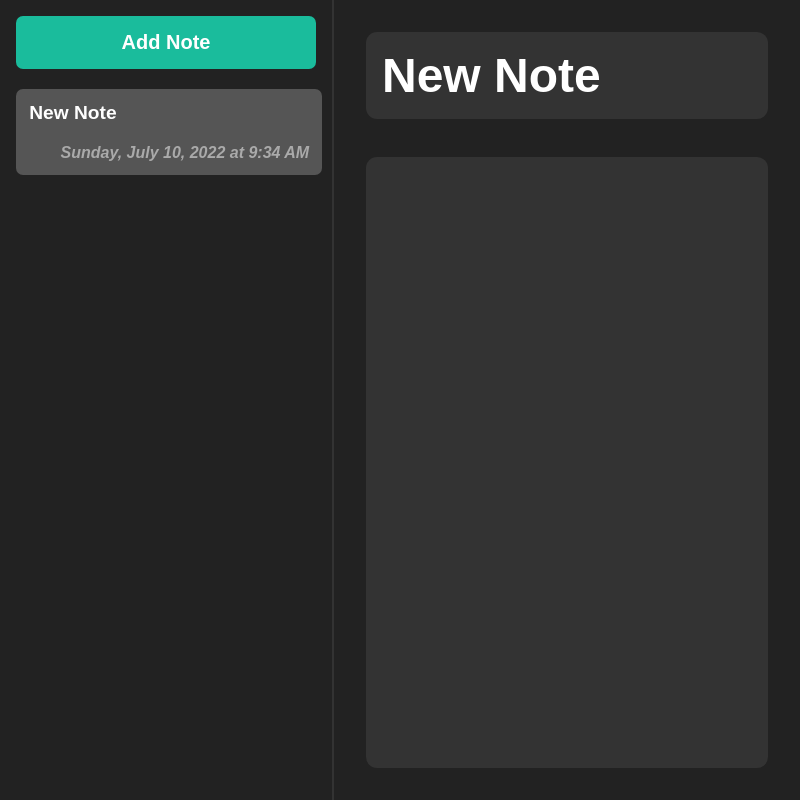
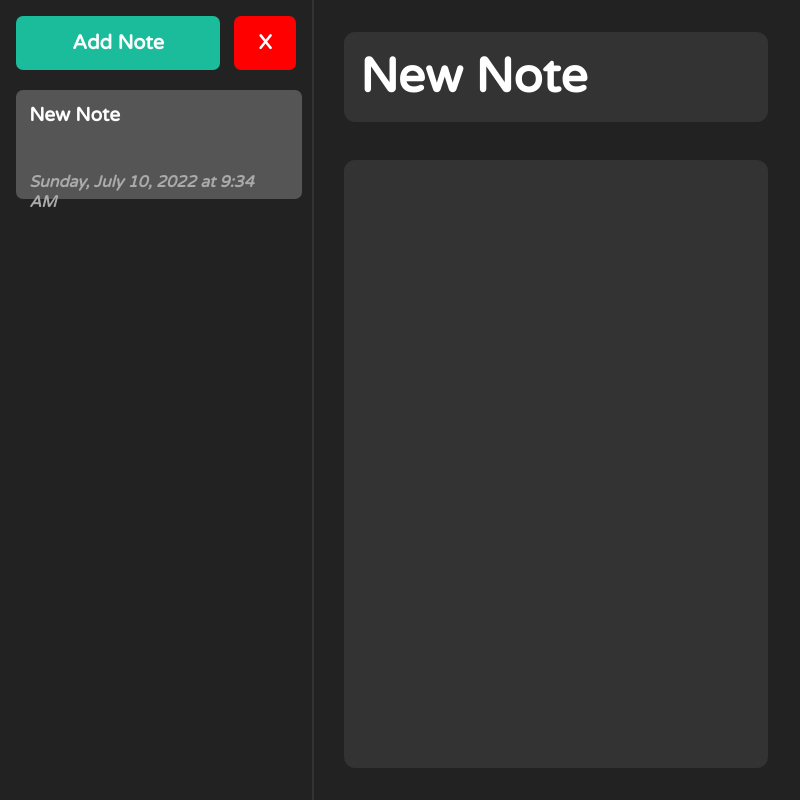
Before and after one commit to LokiLP66/moonlight, an Electron app: page src/index.html in a window 800 px wide. Both pictures are taken after a click on the button "Add Note". Drawn offline with Linux system fonts and the light colour scheme.

Commit message:
Add files via upload

```diff
--- a/src/css/main.css
+++ b/src/css/main.css
@@ -1,3 +1,5 @@
+@import url('https://fonts.googleapis.com/css2?family=Varela+Round&display=swap');
+
 html,
 body {
     height: 100vh;
@@ -9,20 +11,33 @@ body {
 }
 
 .notes {
-    display: flex;
     height: 100%;
+    display: grid;
+    grid-template-columns: 35% 65%;
+    grid-template-rows: 100%;
 }
 
 .notes * {
-    font-family: sans-serif;
+    font-family: 'Varela Round', sans-serif;
 }
 
 .notes__sidebar {
     border-right: 2px solid #333;
     flex-shrink: 0;
     overflow-y: auto;
-    padding: 1em;
-    width: 300px;
+    padding: 1rem;
+    width: 100%;
+    grid-column-start: 1;
+    grid-column-end: 2;
+    grid-row-start: 1;
+    grid-row-end: 2;
+}
+
+.buttons {
+    width: 100%;
+    display: grid;
+    grid-template-columns: 73% 5% 22%;
+    grid-template-rows: 100%;
 }
 
 .notes__add {
@@ -34,8 +49,30 @@ body {
     font-size: 1.25em;
     font-weight: bold;
     margin-bottom: 1em;
+    margin-right: 1em;
     padding: 0.75em 0;
     width: 100%;
+    grid-column-start: 1;
+    grid-column-end: 2;
+    grid-row-start: 1;
+    grid-row-end: 2;
+}
+
+.notes__remove {
+    background: red;
+    border: none;
+    border-radius: 7px;
+    color: #ffffff;
+    cursor: pointer;
+    font-size: 1.25em;
+    font-weight: bold;
+    margin-bottom: 1em;
+    padding: 0.75em 0;
+    width: 100%;
+    grid-column-start: 3;
+    grid-column-end: 4;
+    grid-row-start: 1;
+    grid-row-end: 2;
 }
 
 .notes__add:hover {
@@ -48,6 +85,10 @@ body {
     border-radius: 7px;
     width: 100%;
     padding: 0.2rem;
+    margin-bottom: 1em;
+    display: grid;
+    grid-template-columns: 90% 10%;
+    grid-template-rows: 33.3% 33.3% 33.3%;
 }
 
 .notes__list-item--selected {
@@ -67,23 +108,60 @@ body {
 
 .notes__small-title {
     font-size: 1.2em;
+    grid-column-start: 1;
+    grid-column-end: 2;
+    grid-row-start: 1;
+    grid-row-end: 2;
 }
 
 .notes__small-body {
     padding: 0 10px;
+    grid-column-start: 1;
+    grid-column-end: 2;
+    grid-row-start: 2;
+    grid-row-end: 3;
 }
 
 .notes__small-updated {
     color: #aaaaaa;
     font-style: italic;
+    text-align: left;
+    grid-column-start: 1;
+    grid-column-end: 2;
+    grid-row-start: 3;
+    grid-row-end: 4;
+}
+
+.notes__small-delet {
     text-align: right;
+    margin: 0;
+    padding-left: 25%;
+    padding-right: 25%;
+    align-items: center;
+    height: 100%;
+    width: auto;
+    background: red;
+    border-radius: 7px;
+    display: none;
+    grid-column-start: 2;
+    grid-column-end: 3;
+    grid-row-start: 1;
+    grid-row-end: 4;
+}
+
+.notes__list-item:hover .notes__small-delet {
+    display: inline-flex;
 }
 
 .notes__preview {
     display: flex;
     flex-direction: column;
-    padding: 2rem 4rem 2rem 2rem;
+    padding: 2rem 4rem 2rem 4rem;
     flex-grow: 1;
+    grid-column-start: 2;
+    grid-column-end: 3;
+    grid-row-start: 1;
+    grid-row-end: 2;
 }
 
 .notes__title,
--- a/src/index.html
+++ b/src/index.html
@@ -10,10 +10,14 @@
 <body>
     <div class="notes" id="app">
         <div class="notes__sidebar">
-            <button class="notes__add" type="button">Add Note</button>
+            <div class="buttons">
+                <button class="notes__add" type="button">Add Note</button>
+                <button class="notes__remove" type="button">X</button>
+            </div>
             <div class="notes__list">
                 <div class="notes__list-item notes__list-item--selected">
                     <div class="notes__small-title">Lecture Notes</div>
+                    <div class="notes__small-delet">X</div>
                     <div class="notes__small-body">I learnt nothing today.</div>
                     <div class="notes__small-updated">Thursday 3:30pm</div>
                 </div>
--- a/src/js/NotesView.js
+++ b/src/js/NotesView.js
@@ -7,7 +7,10 @@ export default class NotesView {
         this.onNoteDelete = onNoteDelete;
         this.root.innerHTML = `
             <div class="notes__sidebar">
-                <button class="notes__add" type="button">Add Note</button>
+                <div class="buttons">
+                    <button class="notes__add" type="button">Add Note</button>
+                    <button class="notes__remove" type="button">X</button>
+                </div>
                 <div class="notes__list"></div>
             </div>
             <div class="notes__preview">
@@ -17,11 +20,22 @@ export default class NotesView {
         `;
 
         const btnAddNote = this.root.querySelector(".notes__add");
+        const btnRemoveNote = this.root.querySelector(".notes__remove");
         const inpTitle = this.root.querySelector(".notes__title");
         const inpBody = this.root.querySelector(".notes__body");
 
         btnAddNote.addEventListener("click", () => {
             this.onNoteAdd();
+        });
+        btnRemoveNote.addEventListener("click", () => {
+            const doDelete = confirm("Are you sure you want to delete all notes?");
+            const notesListContainer = this.root.querySelector(".notes__list");
+
+            if (doDelete) {
+                notesListContainer.querySelectorAll(".notes__list-item").forEach(noteListItem => {
+                    this.onNoteDelete(noteListItem.dataset.noteId);
+                })
+            }
         });
 
         [inpTitle, inpBody].forEach(inputField => {
@@ -42,6 +56,7 @@ export default class NotesView {
         return `
             <div class="notes__list-item" data-note-id="${id}">
                 <div class="notes__small-title">${title}</div>
+                <div class="notes__small-delet">X</div>
                 <div class="notes__small-body">
                     ${body.substring(0, MAX_BODY_LENGTH)}
                     ${body.length > MAX_BODY_LENGTH ? "..." : ""}
@@ -71,7 +86,9 @@ export default class NotesView {
                 this.onNoteSelect(noteListItem.dataset.noteId);
             });
 
-            noteListItem.addEventListener("dblclick", () => {
+            const noteDeletButton = noteListItem.querySelector(".notes__small-delet");
+
+            noteDeletButton.addEventListener("click", () => {
                 const doDelete = confirm("Are you sure you want to delete this note?");
 
                 if (doDelete) {
--- /dev/null
+++ b/src/preload.js
@@ -0,0 +1,2 @@
+// See the Electron documentation for details on how to use preload scripts:
+// https://www.electronjs.org/docs/latest/tutorial/process-model#preload-scripts
```
Also changed, not shown: package.json (+28 -22 lines), src/index.js (added, +53 -0 lines), src/js/App.js (line endings or trailing spaces), src/js/NotesAPI.js (line endings or trailing spaces), src/js/main.js (line endings or trailing spaces), 1 other file.
